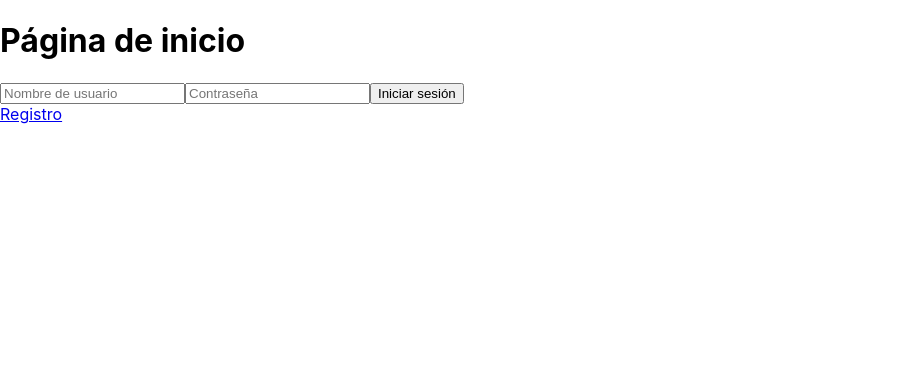
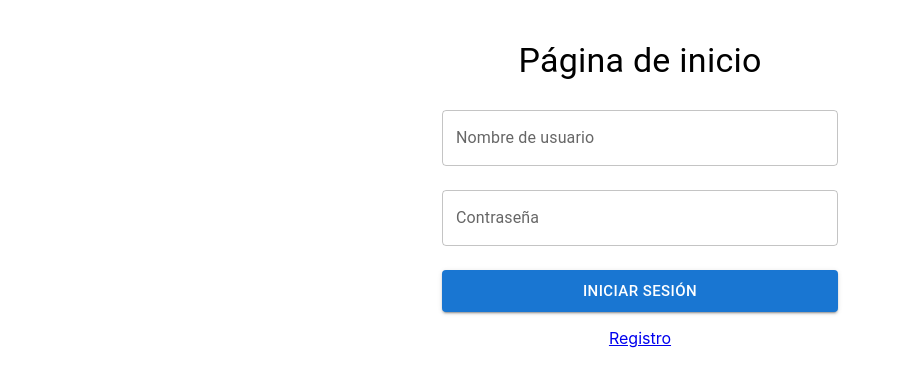
Before and after one commit to CarlosBravo00/MexicoForWorld, a React (Create React App) app in the folder react-client/: page / in a window 1280 px wide. Shown: the top 386 px of the page, without its empty margins (0-902 px from the left). Built offline with nearby package versions, Linux system fonts and the light colour scheme.

Commit message:
added styling

```diff
--- a/package.json
+++ b/package.json
@@ -9,7 +9,9 @@
     "start:server": "cd node-server && Node app.js",
     "start:fake:server": "cd node-server && Node fakeApp.js",
     "install:client": "cd react-client && npm i",
-    "install:server": "cd node-server  && npm i"
+    "i:client": "cd react-client && npm i",
+    "install:server": "cd node-server  && npm i",
+    "i:server": "cd node-server  && npm i"
   },
   "repository": {
     "type": "git",
--- a/react-client/package.json
+++ b/react-client/package.json
@@ -3,6 +3,9 @@
   "version": "0.1.0",
   "private": true,
   "dependencies": {
+    "@emotion/react": "^11.11.0",
+    "@emotion/styled": "^11.11.0",
+    "@mui/material": "^5.13.2",
     "@testing-library/jest-dom": "^5.16.5",
     "@testing-library/react": "^13.4.0",
     "@testing-library/user-event": "^13.5.0",
--- a/react-client/src/index.js
+++ b/react-client/src/index.js
@@ -5,11 +5,7 @@ import App from "./App";
 import reportWebVitals from "./reportWebVitals";
 
 const root = ReactDOM.createRoot(document.getElementById("root"));
-root.render(
-  <React.StrictMode>
-    <App />
-  </React.StrictMode>
-);
+root.render(<App />);
 
 // If you want to start measuring performance in your app, pass a function
 // to log results (for example: reportWebVitals(console.log))
--- a/react-client/src/pages/addProducts.jsx
+++ b/react-client/src/pages/addProducts/index.jsx
@@ -1,6 +1,6 @@
 import React, { useState } from "react";
 import { useNavigate } from "react-router-dom";
-import { addProductCall } from "../services/apiCalls";
+import { addProductCall } from "../../services/apiCalls";
 
 export default function AddProducts({ onLogout }) {
   const [nombreProducto, setNombreProducto] = useState("");
--- a/react-client/src/pages/productList.jsx
+++ b/react-client/src/pages/adminProducts/index.jsx
@@ -1,8 +1,8 @@
 import React, { useState, useEffect } from "react";
-import { getProductsCall } from "../services/apiCalls";
-import Product from "../components/product";
+import { Link } from "react-router-dom";
+import { getProductsCall } from "../../services/apiCalls";
 
-export default function ProductList({ onLogout }) {
+export default function AdminProductlist({ onLogout }) {
   const [products, setProducts] = useState([]);
 
   useEffect(() => {
@@ -24,14 +24,18 @@ export default function ProductList({ onLogout }) {
       <div>
         <button onClick={handleClick}> Logout </button>
       </div>
-
+      <div>
+        <Link to="/AddProducts">Añadir Productos</Link>
+      </div>
       <div>
         <h1>Productos</h1>
         {products.map((product) => (
-          <Product
-            nombreProducto={product.nombreProducto}
-            productId={product.productoId}
-          />
+          <div key={product.productoId}>
+            <h3>
+              {product.nombreProducto} {product.productoId}{" "}
+            </h3>
+            {/* Mostrar otros detalles del producto */}
+          </div>
         ))}
       </div>
     </>
--- a/react-client/src/pages/login.jsx
+++ /dev/null
@@ -1,38 +0,0 @@
-import React, { useState } from "react";
-import { Link } from "react-router-dom";
-
-export default function Inicio({ onLogin }) {
-  const [username, setUsername] = useState("");
-  const [password, setPassword] = useState("");
-
-  const handleSubmit = (event) => {
-    event.preventDefault();
-    // Invocar la función onLogin pasando los datos de inicio de sesión
-    onLogin(username, password);
-  };
-
-  return (
-    <div>
-      <h1>Página de inicio</h1>
-      <form onSubmit={handleSubmit}>
-        <input
-          type="text"
-          placeholder="Nombre de usuario"
-          value={username}
-          onChange={(event) => setUsername(event.target.value)}
-        />
-        <input
-          type="password"
-          placeholder="Contraseña"
-          value={password}
-          onChange={(event) => setPassword(event.target.value)}
-        />
-
-        <button type="submit">Iniciar sesión</button>
-      </form>
-      <div>
-        <Link to="/RegistrarUsuarios"> Registro </Link>
-      </div>
-    </div>
-  );
-}
--- /dev/null
+++ b/react-client/src/pages/login/index.jsx
@@ -0,0 +1,69 @@
+import React, { useState } from "react";
+import { Link } from "react-router-dom";
+import TextField from "@mui/material/TextField";
+import Button from "@mui/material/Button";
+import Typography from "@mui/material/Typography";
+import Container from "@mui/material/Container";
+import "./style.css"; // Import the external CSS file
+
+export default function Login({ onLogin }) {
+  const [username, setUsername] = useState("");
+  const [password, setPassword] = useState("");
+
+  const handleSubmit = (event) => {
+    event.preventDefault();
+    // Invoke the onLogin function passing the login data
+    onLogin(username, password);
+  };
+
+  return (
+    <Container maxWidth="xs" style={{ marginTop: 40}}>
+      <Typography
+        variant="h4"
+        component="h1"
+        align="center"
+        gutterBottom
+        className="heading"
+      >
+        Página de inicio
+      </Typography>
+      <form onSubmit={handleSubmit}>
+        <TextField
+          fullWidth
+          type="text"
+          label="Nombre de usuario"
+          variant="outlined"
+          value={username}
+          onChange={(event) => setUsername(event.target.value)}
+          margin="normal"
+          className="text-input" // Add custom CSS class
+        />
+        <TextField
+          fullWidth
+          type="password"
+          label="Contraseña"
+          variant="outlined"
+          value={password}
+          onChange={(event) => setPassword(event.target.value)}
+          margin="normal"
+          className="text-input" // Add custom CSS class
+        />
+
+        <Button
+          type="submit"
+          variant="contained"
+          color="primary"
+          fullWidth
+          size="large"
+          sx={{ marginTop: "1rem" }}
+          className="submit-button" // Add custom CSS class
+        >
+          Iniciar sesión
+        </Button>
+      </form>
+      <div style={{ marginTop: "1rem", textAlign: "center" }}>
+        <Link to="/RegistrarUsuarios"> Registro </Link>
+      </div>
+    </Container>
+  );
+}
--- /dev/null
+++ b/react-client/src/pages/login/style.css
@@ -0,0 +1,11 @@
+.heading {
+  margin-bottom: 20px;
+}
+
+.text-input {
+  margin-bottom: 10px;
+}
+
+.submit-button {
+  margin-top: 1rem;
+}
--- a/react-client/src/pages/adminProducts.jsx
+++ b/react-client/src/pages/productList/index.jsx
@@ -1,8 +1,8 @@
 import React, { useState, useEffect } from "react";
-import { Link } from "react-router-dom";
-import { getProductsCall } from "../services/apiCalls";
+import { getProductsCall } from "../../services/apiCalls";
+import Product from "../../components/product";
 
-export default function AdminProductlist({ onLogout }) {
+export default function ProductList({ onLogout }) {
   const [products, setProducts] = useState([]);
 
   useEffect(() => {
@@ -24,18 +24,14 @@ export default function AdminProductlist({ onLogout }) {
       <div>
         <button onClick={handleClick}> Logout </button>
       </div>
-      <div>
-        <Link to="/AddProducts">Añadir Productos</Link>
-      </div>
+
       <div>
         <h1>Productos</h1>
         {products.map((product) => (
-          <div key={product.productoId}>
-            <h3>
-              {product.nombreProducto} {product.productoId}{" "}
-            </h3>
-            {/* Mostrar otros detalles del producto */}
-          </div>
+          <Product
+            nombreProducto={product.nombreProducto}
+            productId={product.productoId}
+          />
         ))}
       </div>
     </>
--- a/react-client/src/pages/userRegister.jsx
+++ b/react-client/src/pages/userRegister/index.jsx
@@ -1,6 +1,6 @@
 import React, { useState } from "react";
 import { Link } from "react-router-dom";
-import { userRegister } from "../services/apiCalls";
+import { userRegister } from "../../services/apiCalls";
 
 export default function UserRegister() {
   const [UserName, setUserName] = useState("");
```
Also changed, not shown: react-client/src/components/product/index.jsx (renamed from react-client/src/components/product.jsx), 1 other file (tests, documents, lock files or other folders).
